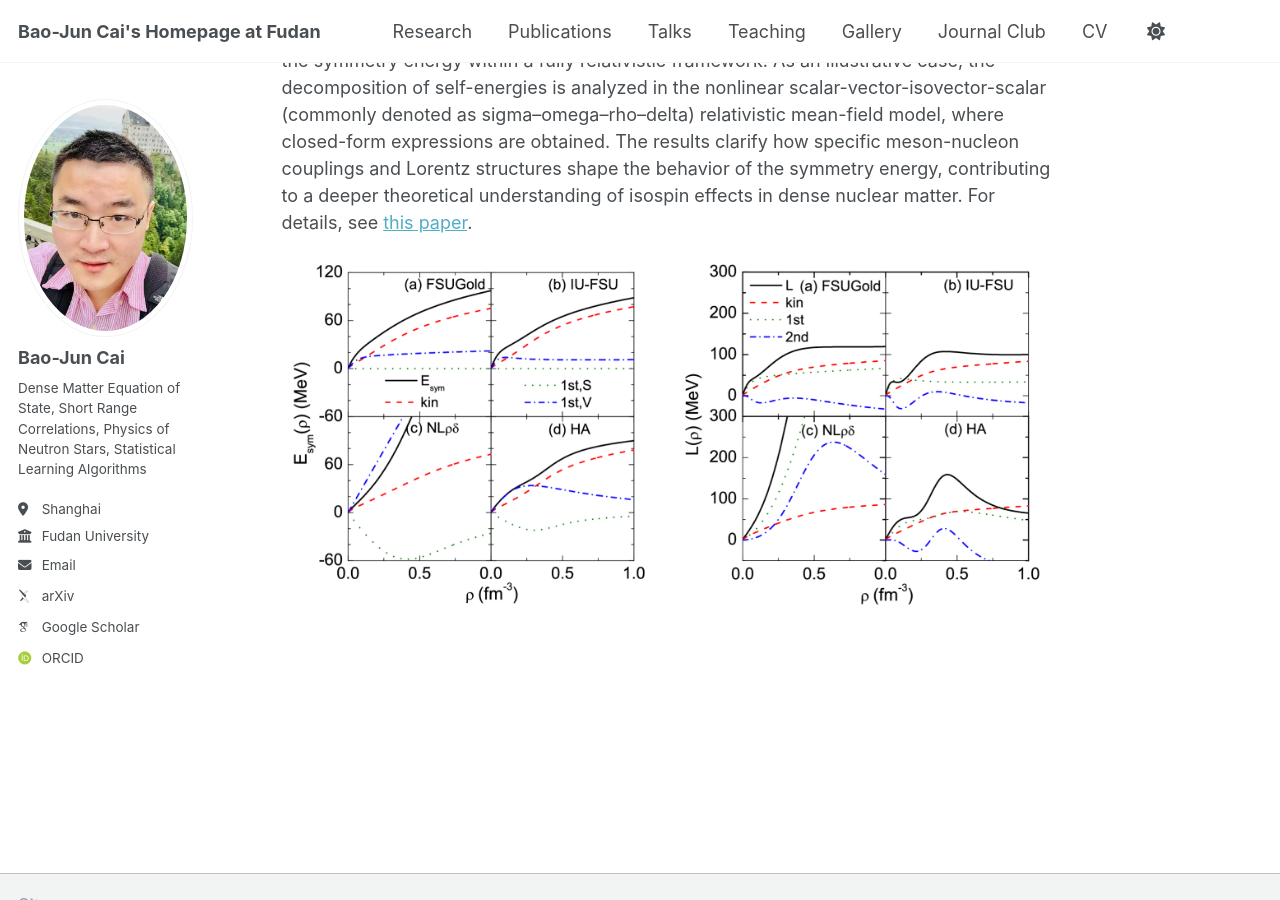
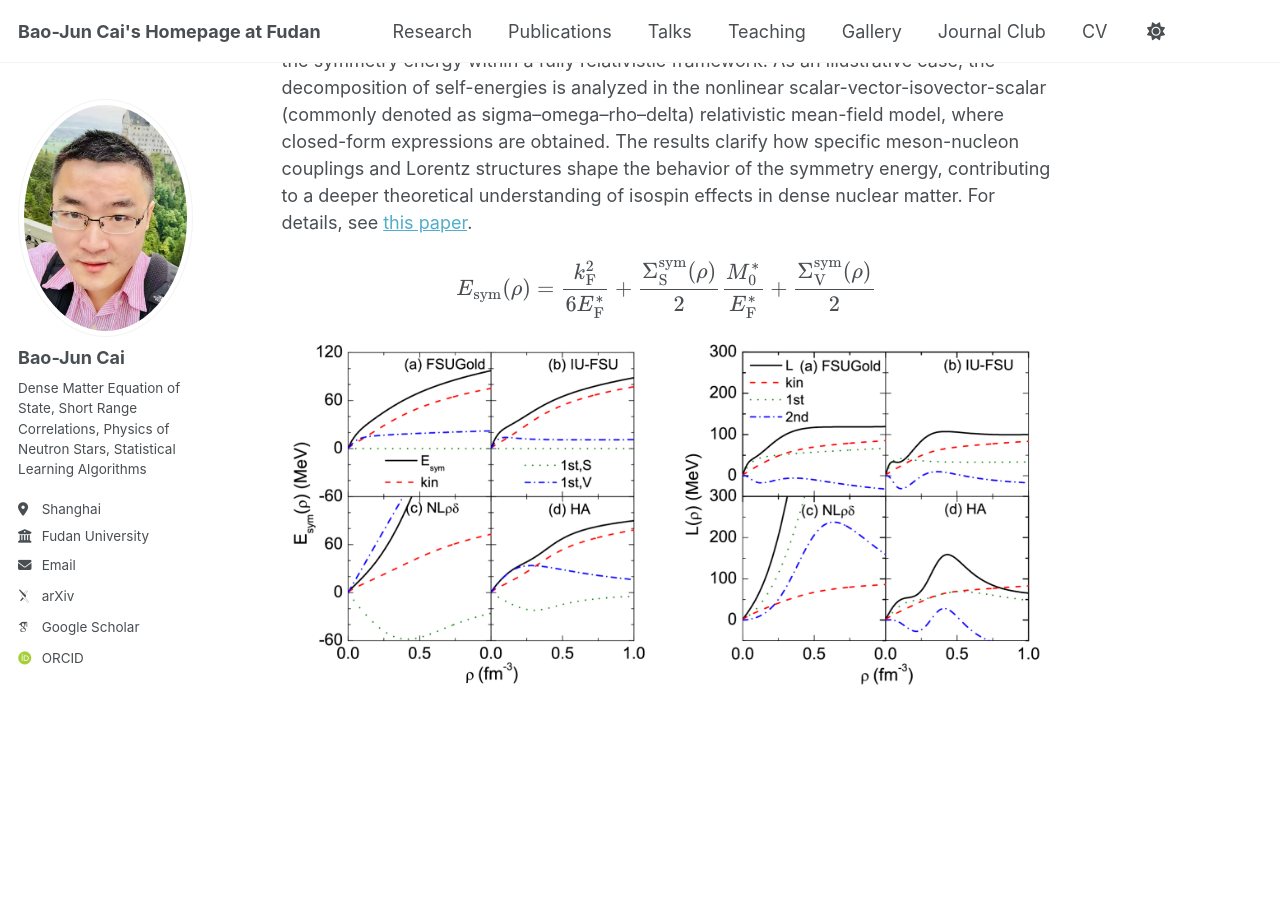
Before and after one commit to bjcai-phys/bjcai-phys.github.io, a Jekyll site: the page built from _pages/pubs.md, in a window 1280 px wide and 900 px high, scrolled down 4460 px. Built offline with Jekyll 4.4.1, drawn with Linux system fonts in a browser that asks for light colours; some web fonts are replaced.

Commit message:
Update pubs.md

```diff
--- a/_pages/pubs.md
+++ b/_pages/pubs.md
@@ -52,4 +52,6 @@
 This project utilizes the Hugenholtz–Van Hove theorem to derive analytical expressions for the nuclear symmetry energy and its density slope in terms of Lorentz covariant nucleon self-energies in isospin asymmetric nuclear matter. These model-independent formulations provide key insights into the density dependence and microscopic origin of the symmetry energy within a fully relativistic framework. As an illustrative case, the decomposition of self-energies is analyzed in the nonlinear scalar-vector-isovector-scalar (commonly denoted as sigma–omega–rho–delta) relativistic mean-field model, where closed-form expressions are obtained. The results clarify how specific meson-nucleon couplings and Lorentz structures shape the behavior of the symmetry energy, contributing to a deeper theoretical understanding of isospin effects in dense nuclear matter.
 For details, see <a href="https://www.sciencedirect.com/science/article/pii/S0370269312003425" target="_blank">this paper</a>.
 
+$$E_{\rm{sym}}(\rho)=\frac{k_{\rm{F}}^2}{6E_{\rm{F}}^{\ast}}+\frac{\Sigma_{\rm{S}}^{\rm{sym}}(\rho)}{2}\frac{M_0^{\ast}}{E_{\rm{F}}^{\ast}}+\frac{\Sigma_{\rm{V}}^{\rm{sym}}(\rho)}{2}$$
+
 ![](https://bjcai-phys.github.io/images/w5.png){:width="100%"}
```
